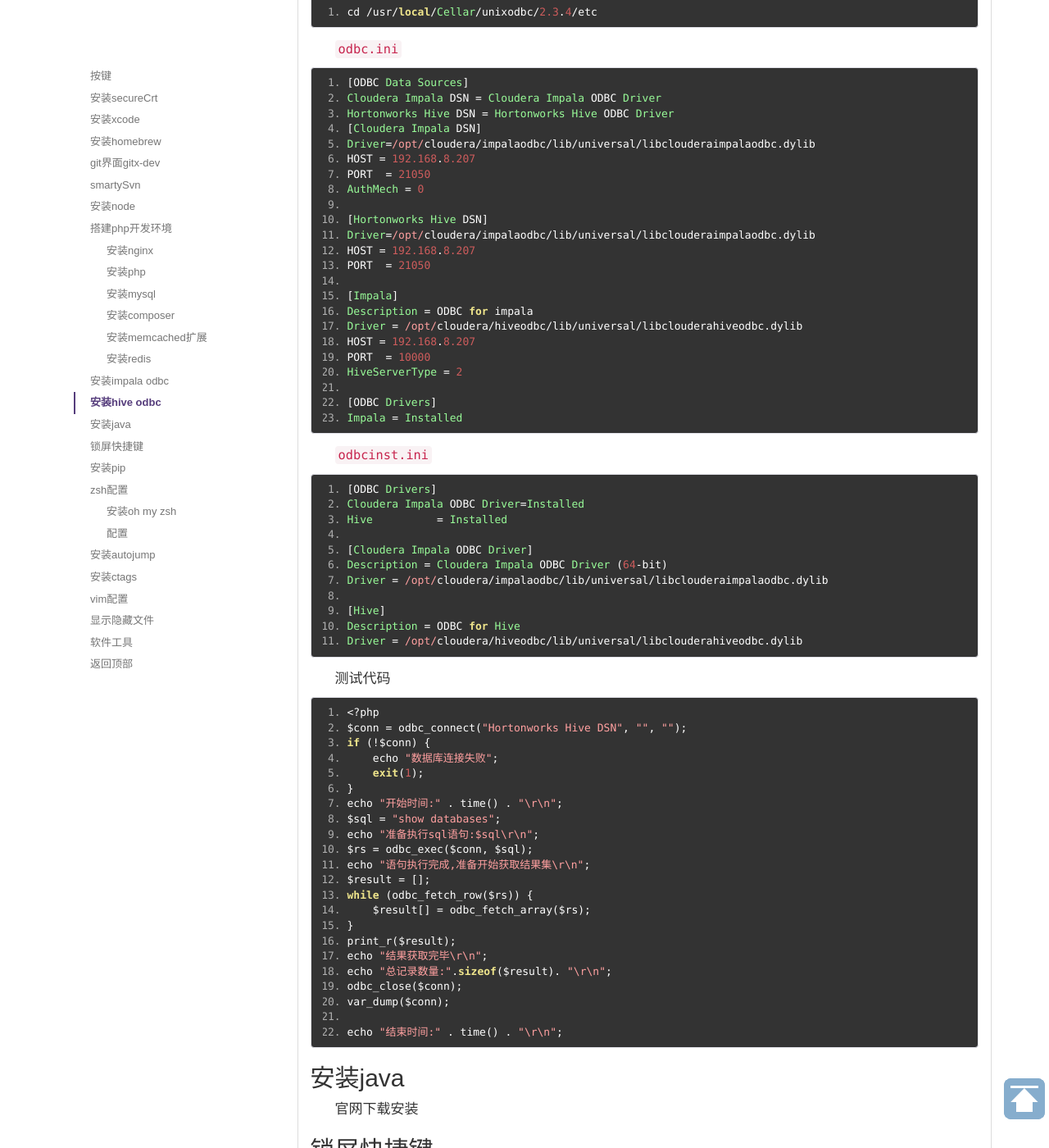
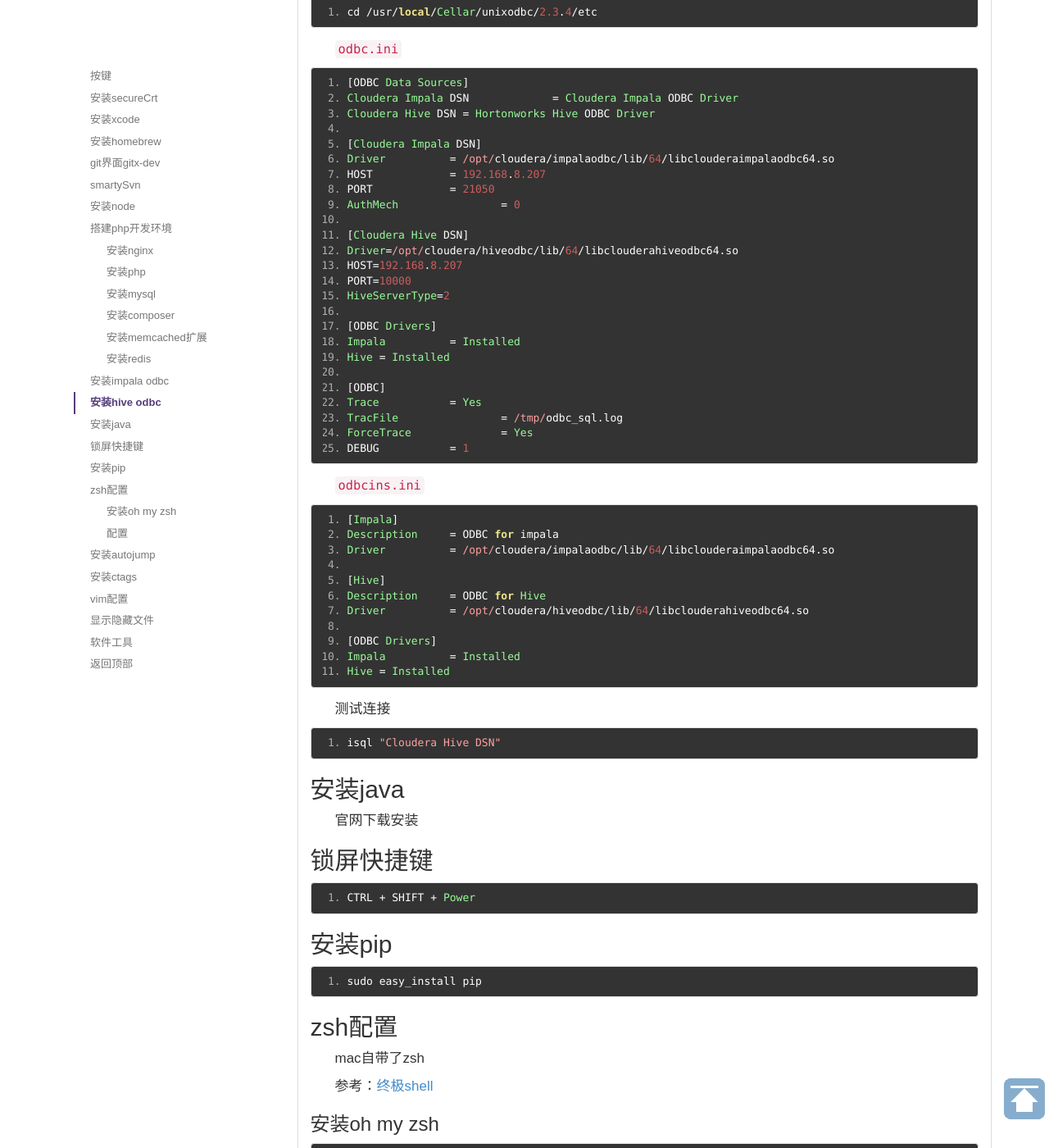
Before and after one commit to kailian/kailian.github.io, a Jekyll site: the page built from _posts/2016-07-13-mac-dev.md, in a window 1280 px wide and 1400 px high, scrolled down 4079 px. Shown: the whole window at 82% size. Built offline with Jekyll 4.4.1, drawn with Linux system fonts in a browser that asks for light colours; comment, search, counter and statistics services are not loaded.

Commit message:
【记录】hive odbc

````diff
--- a/_posts/2016-07-13-mac-dev.md
+++ b/_posts/2016-07-13-mac-dev.md
@@ -246,71 +246,52 @@
 
 ```
 [ODBC Data Sources]
-Cloudera Impala DSN = Cloudera Impala ODBC Driver
-Hortonworks Hive DSN = Hortonworks Hive ODBC Driver
+Cloudera Impala DSN             = Cloudera Impala ODBC Driver
+Cloudera Hive DSN = Hortonworks Hive ODBC Driver
+
 [Cloudera Impala DSN]
-Driver=/opt/cloudera/impalaodbc/lib/universal/libclouderaimpalaodbc.dylib
-HOST = 192.168.8.207
-PORT  = 21050
-AuthMech = 0
+Driver          = /opt/cloudera/impalaodbc/lib/64/libclouderaimpalaodbc64.so
+HOST            = 192.168.8.207
+PORT            = 21050
+AuthMech                = 0
 
-[Hortonworks Hive DSN]
-Driver=/opt/cloudera/impalaodbc/lib/universal/libclouderaimpalaodbc.dylib
-HOST = 192.168.8.207
-PORT  = 21050
-
-[Impala]
-Description = ODBC for impala
-Driver = /opt/cloudera/hiveodbc/lib/universal/libclouderahiveodbc.dylib
-HOST = 192.168.8.207
-PORT  = 10000
-HiveServerType = 2
+[Cloudera Hive DSN]
+Driver=/opt/cloudera/hiveodbc/lib/64/libclouderahiveodbc64.so
+HOST=192.168.8.207
+PORT=10000
+HiveServerType=2
 
 [ODBC Drivers]
-Impala = Installed
+Impala          = Installed
+Hive = Installed
+
+[ODBC]
+Trace           = Yes
+TracFile                = /tmp/odbc_sql.log
+ForceTrace              = Yes
+DEBUG           = 1
 ```
 
-`odbcinst.ini`
+`odbcins.ini`
 
 ```
-[ODBC Drivers]
-Cloudera Impala ODBC Driver=Installed
-Hive          = Installed
-
-[Cloudera Impala ODBC Driver]
-Description = Cloudera Impala ODBC Driver (64-bit)
-Driver = /opt/cloudera/impalaodbc/lib/universal/libclouderaimpalaodbc.dylib
+[Impala]
+Description     = ODBC for impala
+Driver          = /opt/cloudera/impalaodbc/lib/64/libclouderaimpalaodbc64.so
 
 [Hive]
-Description = ODBC for Hive
-Driver = /opt/cloudera/hiveodbc/lib/universal/libclouderahiveodbc.dylib
+Description     = ODBC for Hive
+Driver          = /opt/cloudera/hiveodbc/lib/64/libclouderahiveodbc64.so
+
+[ODBC Drivers]
+Impala          = Installed
+Hive = Installed
 ```
 
-测试代码
+测试连接
 
 ```
-<?php
-$conn = odbc_connect("Hortonworks Hive DSN", "", "");
-if (!$conn) {
-    echo "数据库连接失败";
-    exit(1);
-}
-echo "开始时间:" . time() . "\r\n";
-$sql = "show databases";
-echo "准备执行sql语句:$sql\r\n";
-$rs = odbc_exec($conn, $sql);
-echo "语句执行完成,准备开始获取结果集\r\n";
-$result = [];
-while (odbc_fetch_row($rs)) {
-    $result[] = odbc_fetch_array($rs);
-}
-print_r($result);
-echo "结果获取完毕\r\n";
-echo "总记录数量:".sizeof($result). "\r\n";
-odbc_close($conn);
-var_dump($conn);
-
-echo "结束时间:" . time() . "\r\n";
+isql "Cloudera Hive DSN"
 ```
 
 ## 安装java
````
